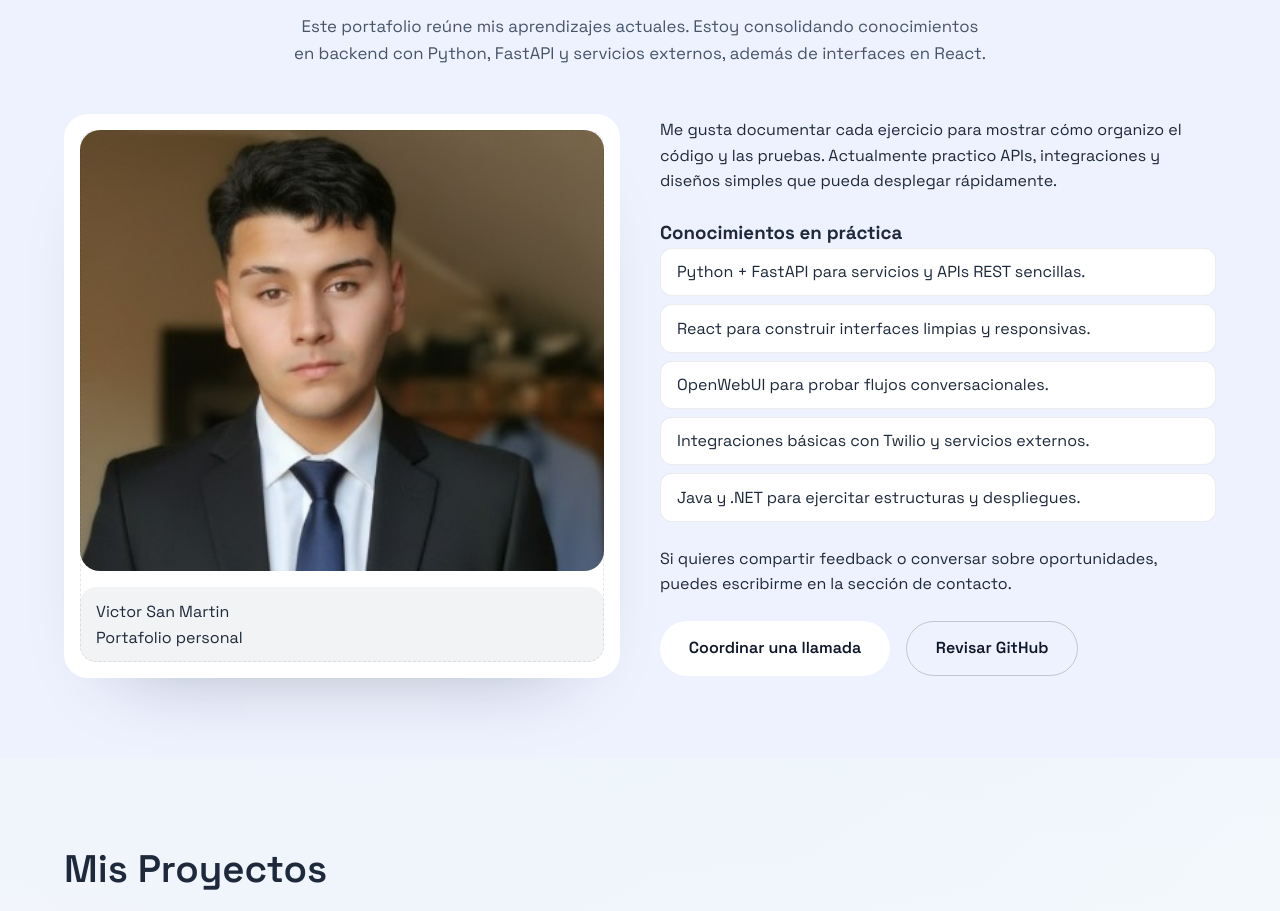
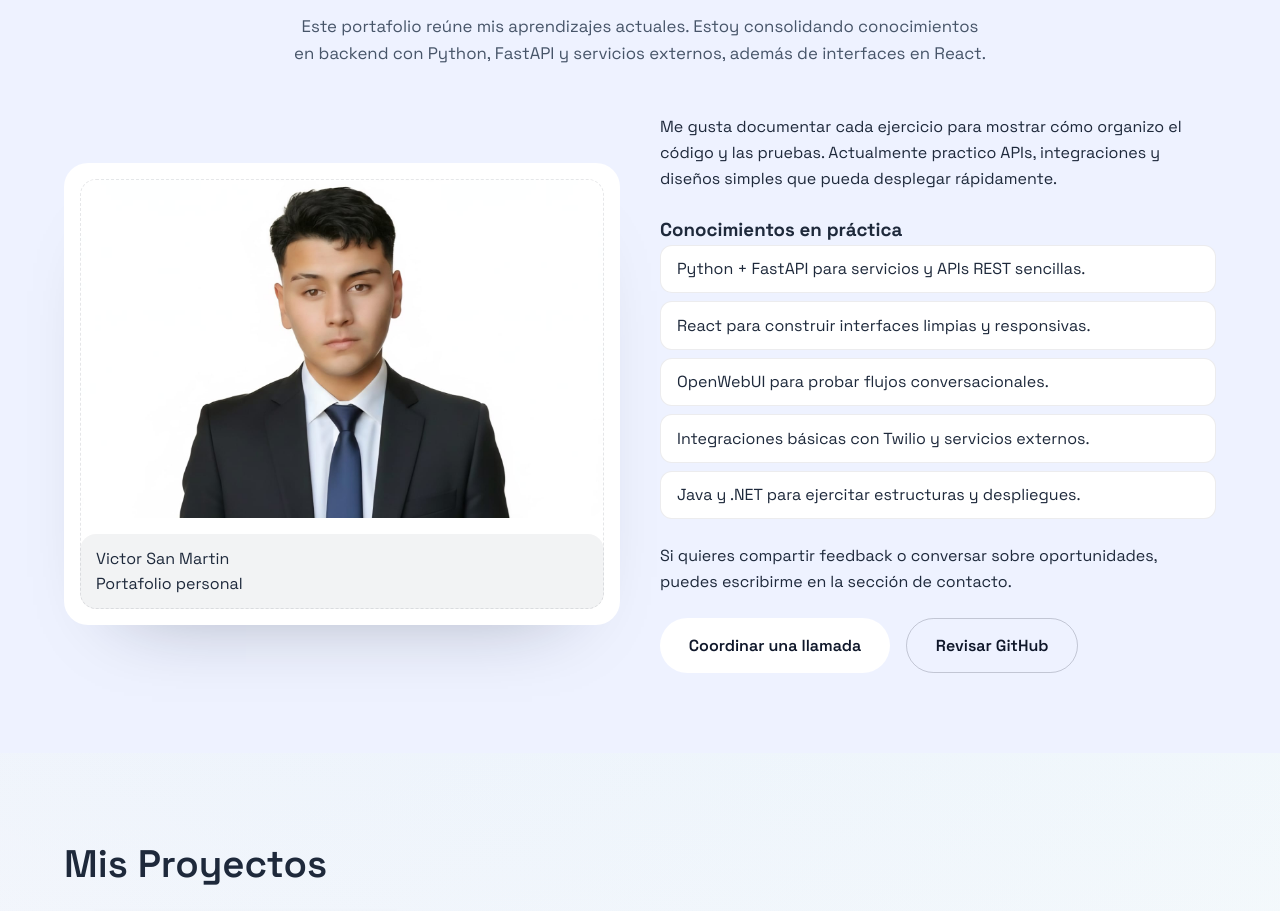
Before and after one commit to andreskings/portafolioperson, a React (Create React App) app: page / in a window 1280 px wide. Shown: the part 980-1891 px from the top of the page. Built offline with nearby package versions, Linux system fonts and the light colour scheme; a web font is replaced by a local one.

Commit message:
feat: update about portrait

```diff
--- a/src/components/About.js
+++ b/src/components/About.js
@@ -23,7 +23,7 @@ const About = () => {
 
         <div className="about-layout">
           <div className="about-image card-floating animate-on-scroll">
-            <img src={`${process.env.PUBLIC_URL}/yo.png`} alt="Retrato de Victor San Martin" />
+            <img src={`${process.env.PUBLIC_URL}/yoblan.jpeg`} alt="Retrato de Victor San Martin" />
 
             <div className="photo-label">
               <span>Victor San Martin</span>
```
Also changed, not shown: public/yoblan.jpeg (added).
